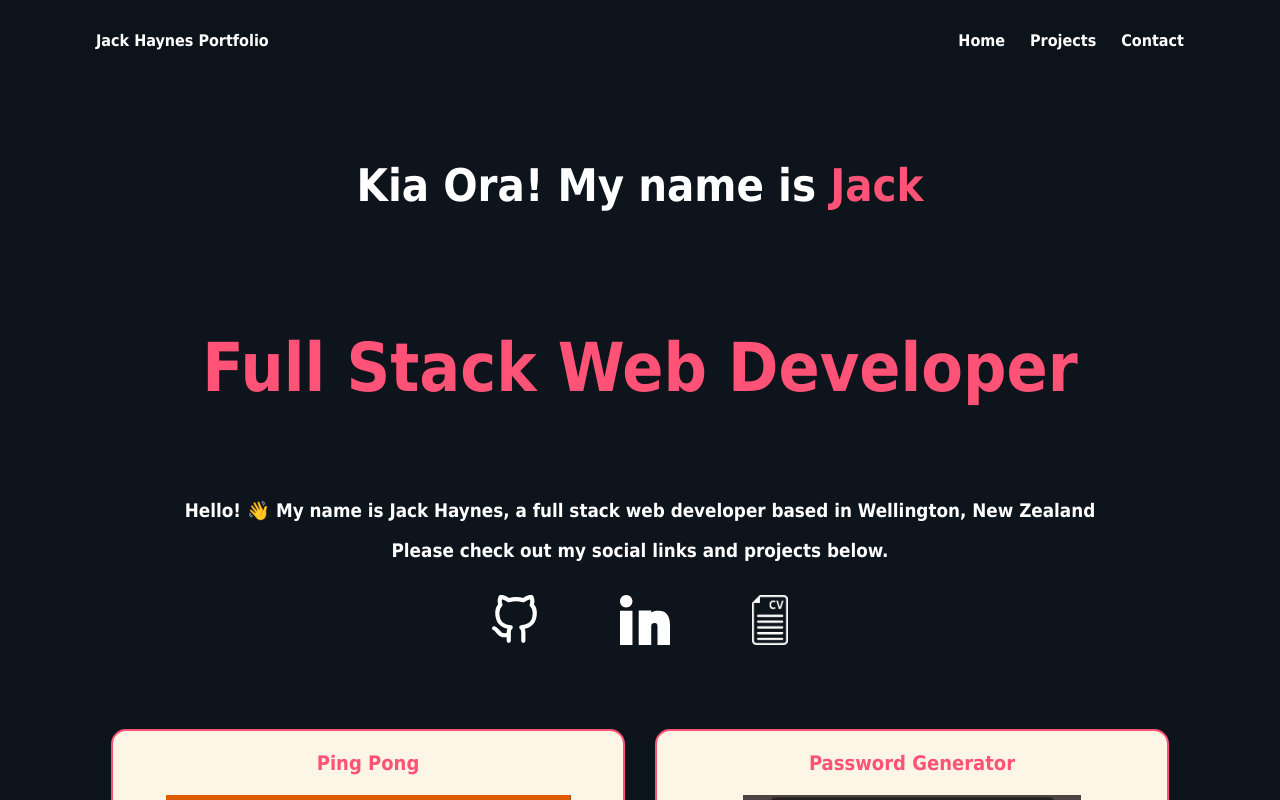
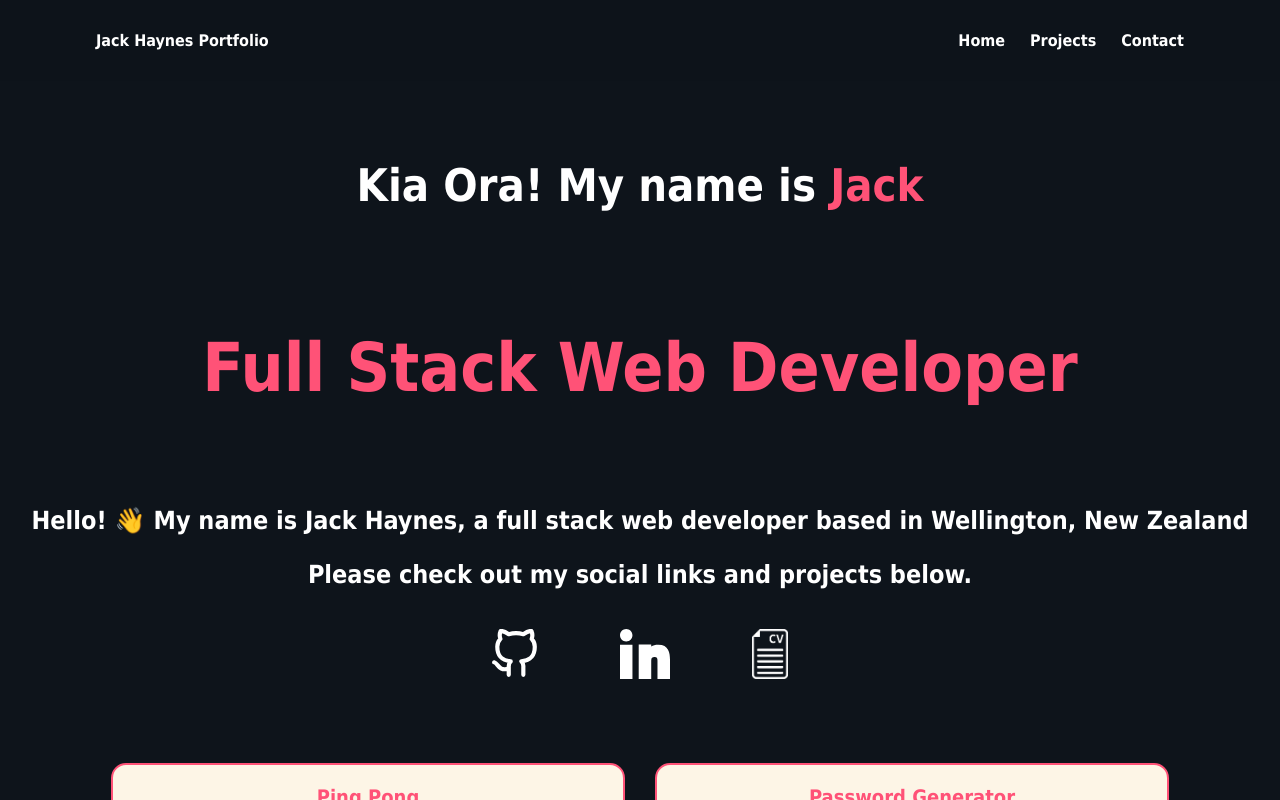
Before and after one commit to J-Haynes/portfolio, a React (Create React App) app: page / in a window 1280 px wide. Shown: the top 800 px of the page. Built offline with nearby package versions, Linux system fonts and the light colour scheme; the HTML template or start-up script is replaced by a standard one.

Commit message:
adds animations on load using framer motion

```diff
--- a/package.json
+++ b/package.json
@@ -6,6 +6,7 @@
     "@testing-library/jest-dom": "^5.16.5",
     "@testing-library/react": "^13.4.0",
     "@testing-library/user-event": "^13.5.0",
+    "framer-motion": "^10.15.0",
     "react": "^18.2.0",
     "react-dom": "^18.2.0",
     "react-scripts": "5.0.1",
--- a/src/Components/Header.jsx
+++ b/src/Components/Header.jsx
@@ -2,24 +2,35 @@ import React from 'react'
 
 import { githubSvg, linkedInSvg } from '../svgs'
 
+import FadeIn from '../animation/fade'
+
 export default function Header() {
   return (
     <>
+      <FadeIn setDelay={0}>
         <div className="title-div">
           <h4 className="kiaora">
             Kia Ora! My name is <span className="red">Jack</span>
           </h4>
           <h2 className="red">Full Stack Web Developer</h2>
         </div>
+      </FadeIn>
+      <FadeIn setDelay={1}>
         <div className="info-div">
           <h3>
-          Hello! 👋 My name is Jack Haynes, a full stack web developer based in
-          Wellington, New Zealand
+            Hello! 👋 My name is Jack Haynes, a full stack web developer based
+            in Wellington, New Zealand
           </h3>
           <h3>Please check out my social links and projects below.</h3>
         </div>
+      </FadeIn>
+      <FadeIn setDelay={1}>
         <div className="icons-div">
-        <a href="https://github.com/J-Haynes" target="_blank" rel="noreferrer">
+          <a
+            href="https://github.com/J-Haynes"
+            target="_blank"
+            rel="noreferrer"
+          >
             {githubSvg('white', 50)}
           </a>
           <a
@@ -37,6 +48,7 @@ export default function Header() {
             <img src="./cv.png" alt="cv" className="cv-img" />
           </a>
         </div>
+      </FadeIn>
     </>
   )
 }
--- a/src/Components/Portfolio.jsx
+++ b/src/Components/Portfolio.jsx
@@ -1,11 +1,14 @@
 import React from 'react'
 import Project from './Project'
 import data from '../projects.json'
+
+import FadeIn from '../animation/fade'
 
 const projects = data.projects
 
 export default function Portfolio() {
   return (
+    <FadeIn setDelay={2}>
       <div className="container">
         <div className="portfolio-div">
           {projects.map((project) => {
@@ -23,5 +26,6 @@ export default function Portfolio() {
           })}
         </div>
       </div>
+    </FadeIn>
   )
 }
--- /dev/null
+++ b/src/animation/fade.jsx
@@ -0,0 +1,35 @@
+import React, { useEffect, useRef } from 'react'
+import { motion, useAnimation } from 'framer-motion'
+
+export default function FadeIn({ children, setDelay }) {
+  const ref = useRef(1)
+
+  const controls = useAnimation()
+
+  useEffect(() => {
+    controls.start('visible')
+  }, [])
+
+  return (
+    <div
+      ref={ref}
+      style={{ position: 'relative', overflow: 'hidden', height: 'auto' }}
+    >
+      <motion.div
+        variants={{
+          hidden: { opacity: 0 },
+          visible: { opacity: 1 },
+        }}
+        initial="hidden"
+        animate={controls}
+        transition={{
+          duration: 1,
+          delay: setDelay,
+          ease: 'easeInOut',
+        }}
+      >
+        {children}
+      </motion.div>
+    </div>
+  )
+}
--- a/src/index.css
+++ b/src/index.css
@@ -25,7 +25,7 @@ code {
   font-size: 45px;
   height: 50vh;
   flex-direction: column;
-    justify-content: center;
+  justify-content: center;
 }
 
 .portfolio-div {
@@ -62,9 +62,14 @@ code {
 }
 
 .info-div h3 {
+  font-size: 25px;
   text-align: center;
   color: white;
 }
+/*
+.info-div {
+  height: 150px;
+} */
 
 .project-div p {
   text-align: center;
```
Also changed, not shown: 1 other file (tests, documents, lock files or other folders). Lines whose indentation alone changed are shown as unchanged.
